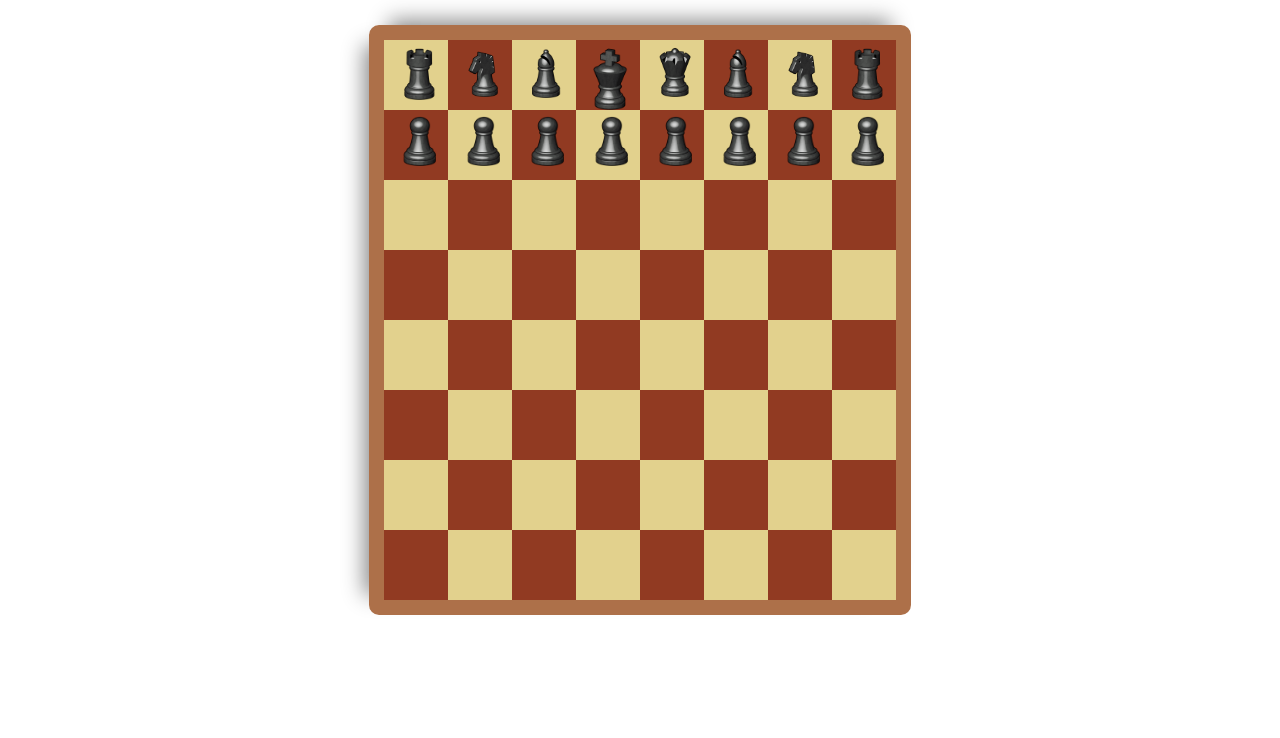
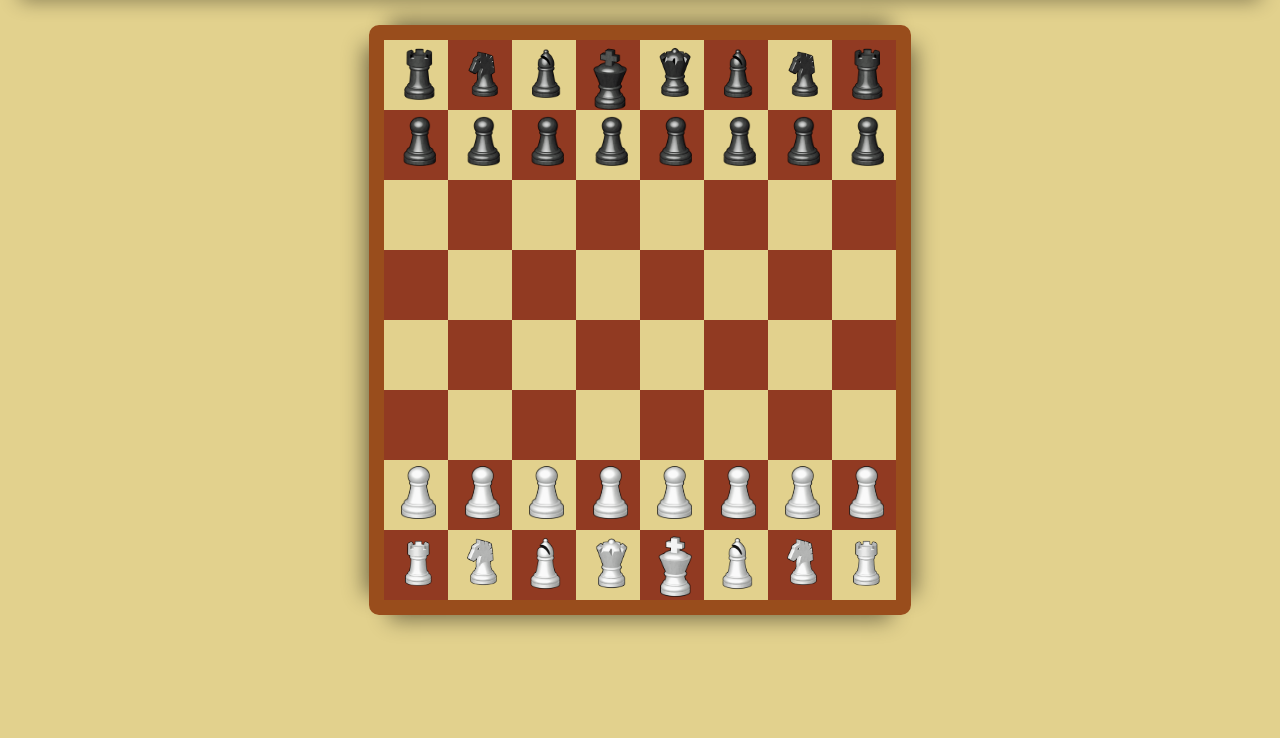
Before and after one commit to zeeshanaslam342/css-assignment-no-02_chess_game, a plain HTML site: page index.html in a window 1280 px wide. Shown: the part 62-800 px from the top of the page. Drawn offline with Linux system fonts and the light colour scheme.

Commit message:
add white piceses images

```diff
--- a/css/style.css
+++ b/css/style.css
@@ -1,4 +1,4 @@
-*{
+* {
     margin: 0px;
     padding: 0px;
 }
@@ -6,17 +6,22 @@
 .main-heading {
     text-align: center;
     padding: 10px;
-    background-color: rgba(153, 77, 28,0.8);
-    color: #F3EEEA;
+    background-color: rgba(153, 77, 28, 0.8);
+    color: #e4e4e4;
+    box-shadow: 0px 25px 20px -20px rgba(0, 0, 0, 0.45);
+}
+
+body {
+    background-color: #E2D18D;
 }
 
 .main-box {
     width: 40%;
     overflow: auto;
     margin: 30px auto;
-    border: 15px solid rgba(153, 77, 28,0.8);
+    border: 15px solid rgb(153, 77, 28);
     border-radius: 10px;
-    box-shadow: 0px -25px 20px -20px rgba(0, 0, 0, 0.45), -25px 0 20px -20px rgba(0, 0, 0, 0.45);
+    box-shadow: 0px -25px 20px -20px rgba(0, 0, 0, 0.45), 25px 0 20px -20px rgba(0, 0, 0, 0.45), 0px 25px 20px -20px rgba(0, 0, 0, 0.45), -25px 0 20px -20px rgba(0, 0, 0, 0.45);
 }
 
 .box {
--- a/index.html
+++ b/index.html
@@ -73,24 +73,24 @@
                 <div class="box ash-white"></div>
             </div>
             <div class="seventh-row">
-                <div class="box ash-white"></div>
-                <div class="box brown"></div>
-                <div class="box ash-white"></div>
-                <div class="box brown"></div>
-                <div class="box ash-white"></div>
-                <div class="box brown"></div>
-                <div class="box ash-white"></div>
-                <div class="box brown"></div>
+                <div class="box ash-white"><img src="./img/pawn-white.png" alt=""></div>
+                <div class="box brown"><img src="./img/pawn-white.png" alt=""></div>
+                <div class="box ash-white"><img src="./img/pawn-white.png" alt=""></div>
+                <div class="box brown"><img src="./img/pawn-white.png" alt=""></div>
+                <div class="box ash-white"><img src="./img/pawn-white.png" alt=""></div>
+                <div class="box brown"><img src="./img/pawn-white.png" alt=""></div>
+                <div class="box ash-white"><img src="./img/pawn-white.png" alt=""></div>
+                <div class="box brown"><img src="./img/pawn-white.png" alt=""></div>
             </div>
             <div class="eighth-row">
-                <div class="box brown"></div>
-                <div class="box ash-white"></div>
-                <div class="box brown"></div>
-                <div class="box ash-white"></div>
-                <div class="box brown"></div>
-                <div class="box ash-white"></div>
-                <div class="box brown"></div>
-                <div class="box ash-white"></div>
+                <div class="box brown"><img src="./img/rook-white.png" alt=""></div>
+                <div class="box ash-white"><img src="./img/knight-white.png" alt=""></div>
+                <div class="box brown"><img src="./img/bishop-white.png" alt=""></div>
+                <div class="box ash-white"><img src="./img/king-white.png" alt=""></div>
+                <div class="box brown"><img src="./img/queen-white.png" alt=""></div>
+                <div class="box ash-white"><img src="./img/bishop-white.png" alt=""></div>
+                <div class="box brown"><img src="./img/knight-white.png" alt=""></div>
+                <div class="box ash-white"><img src="./img/rook-white.png" alt=""></div>
             </div>
         </div>
     </main>
```
